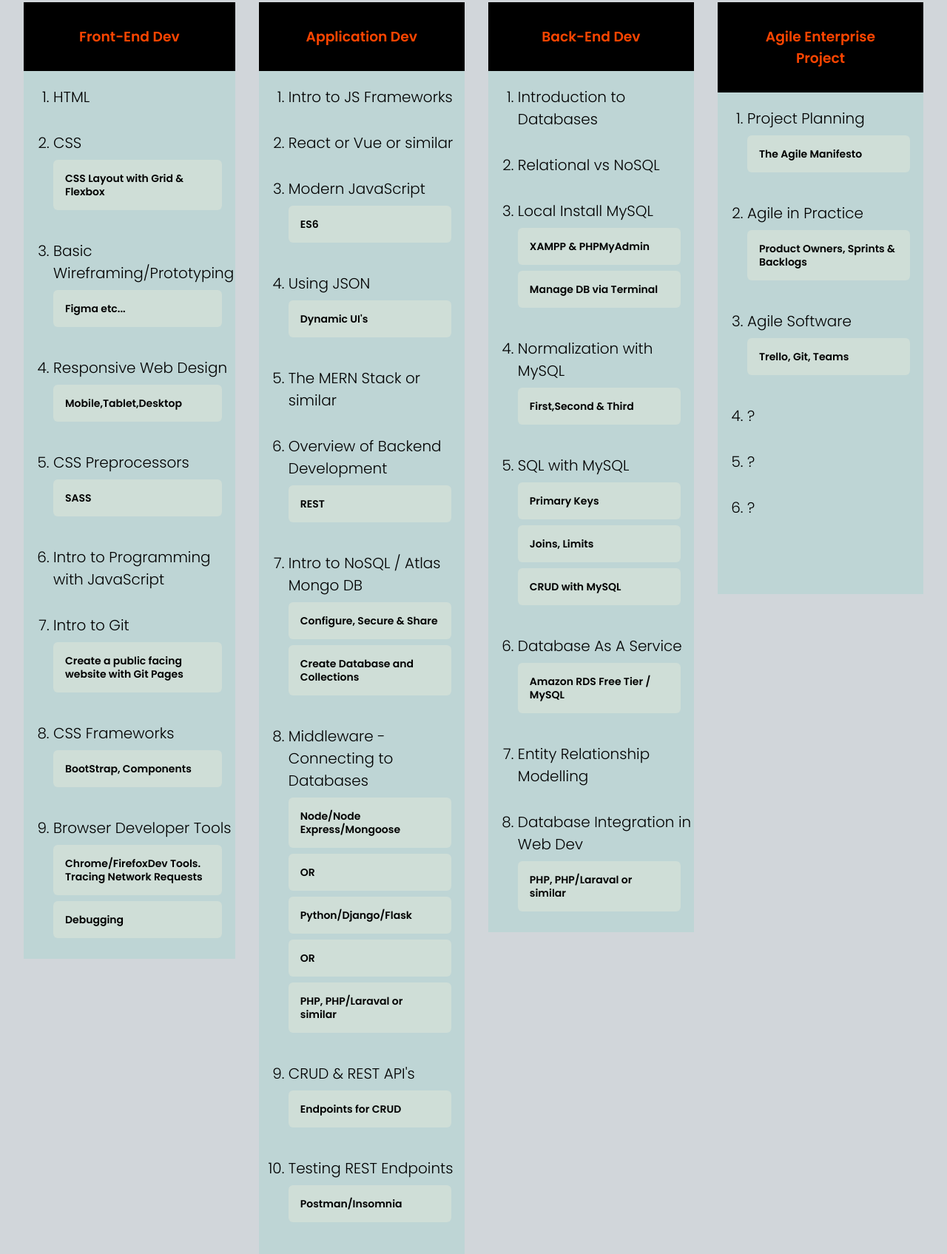
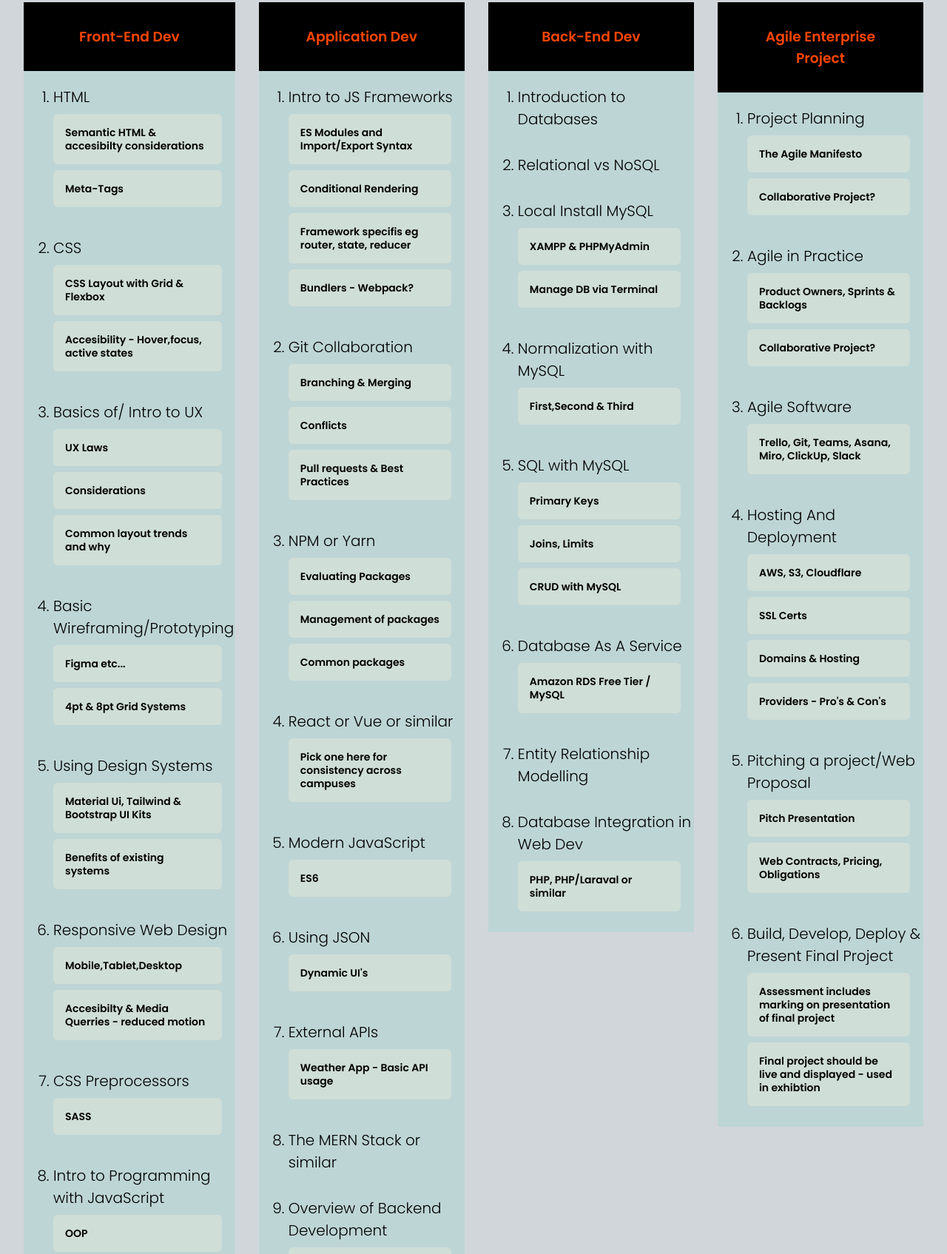
Before and after one commit to kdowd/weboutline, a plain HTML site: page index.html in a window 1280 px wide. Shown: the part 141-1836 px from the top of the page at 74% size. Drawn offline with Linux system fonts and the light colour scheme.

Commit message:
Ciarans thought

```diff
--- a/index.html
+++ b/index.html
@@ -107,45 +107,105 @@
 			<div class="col">
 				<h3>Front-End Dev</h3>
 				<ul>
-					<li>HTML</li>
+					<li>HTML
+						<p>Semantic HTML & accesibilty considerations</p>
+						<p>Meta-Tags</p>
+					</li>
 					<li>
 						CSS
 						<p>CSS Layout with Grid & Flexbox</p>
+						<p>Accesibility - Hover,focus, active states</p>
+					</li>
+					<li>
+						Basics of/ Intro to UX
+						<p>UX Laws</p>
+						<p>Considerations</p>
+						<p>Common layout trends and why</p>
 					</li>
 					<li>
 						Basic Wireframing/Prototyping
 						<p>Figma etc...</p>
+						<P>4pt & 8pt Grid Systems</P>
+					</li>
+					<li>
+						Using Design Systems
+						<p>Material Ui, Tailwind & Bootstrap UI Kits</p>
+						<p>Benefits of existing systems</p>
 					</li>
 					<li>
 						Responsive Web Design
 						<p>Mobile,Tablet,Desktop</p>
+						<p>Accesibilty & Media Querries - reduced motion</p>
 					</li>
 					<li>
 						CSS Preprocessors
 						<p>SASS</p>
 					</li>
-					<li>Intro to Programming with JavaScript</li>
+					<li>Intro to Programming with JavaScript
+						<p>OOP</p>
+						<p>Functions & Arrow functions</p>
+						<p>Arrays & Array Methods</p>
+						<p>Destructing</p>
+						<p>Template Literals</p>
+						<p>Ternary & Logical Operators</p>
+						<p>DOM manipulation</p>
+						<p>Filtering</p>
+						<p>Loops</p>
+					</li>
+					<li>
+						JS Styleguides
+						<p>Adhering to</p>
+						<p>Creating one</p>
+					</li>
 
 					<li>
 						Intro to Git
 						<p>Create a public facing website with Git Pages</p>
+						<p>Create Repo</p>
+						<p>Push, Pull and Clone - own repo here</p>
 					</li>
 					<li>
 						CSS Frameworks
 						<p>BootStrap, Components</p>
+						<p>Tailwind?</p>
 					</li>
 					<li>
 						Browser Developer Tools
 						<p>Chrome/FirefoxDev Tools. Tracing Network Requests</p>
 						<p>Debugging</p>
 					</li>
+					<li>
+						Accesibility in Web Development
+						<p>Media Queries</p>
+						<p>Screen Readers</p>
+						<p>Basic Design concepts to improve accesibility</p>
+						<p>WCA3 Accesibility Standards</p>
+					</li>
 				</ul>
 			</div>
 			<div class="col">
 				<h3>Application Dev</h3>
 				<ul>
-					<li>Intro to JS Frameworks</li>
-					<li>React or Vue or similar</li>
+					<li>Intro to JS Frameworks
+						<p>ES Modules and Import/Export Syntax</p>
+						<p>Conditional Rendering</p>
+						<p>Framework specifis eg router, state, reducer</p>
+						<p>Bundlers - Webpack?</p>
+					</li>
+					<li>
+						Git Collaboration
+						<p>Branching & Merging</p>
+						<p>Conflicts</p>
+						<p>Pull requests & Best Practices</p>
+					</li>
+					<li>NPM or Yarn
+						<p>Evaluating Packages</p>
+						<p>Management of packages</p>
+						<p>Common packages</p>
+					</li>
+					<li>React or Vue or similar
+						<p>Pick one here for consistency across campuses</p>
+					</li>
 					<li>
 						Modern JavaScript
 						<p>ES6</p>
@@ -153,6 +213,10 @@
 					<li>
 						Using JSON
 						<p>Dynamic UI's</p>
+					</li>
+					<li>
+						External APIs
+						<p>Weather App - Basic API usage</p>
 					</li>
 					<li>The MERN Stack or similar</li>
 					<li>
@@ -183,6 +247,11 @@
 					<li>
 						Single Page Apps
 						<p>SPA's with Vite, Create React App etc..</p>
+						<p>Client side rendering vs Server side rendering</p>
+					</li>
+					<li>
+						Framework Extensions
+						<p>Next Js, Svelte</p>
 					</li>
 					<li>
 						Web Security
@@ -229,18 +298,31 @@
 					<li>
 						Project Planning
 						<p>The Agile Manifesto</p>
+						<p>Collaborative Project?</p>
 					</li>
 					<li>
 						Agile in Practice
 						<p>Product Owners, Sprints & Backlogs</p>
+						<p>Collaborative Project?</p>
 					</li>
 					<li>
 						Agile Software
-						<p>Trello, Git, Teams</p>
+						<p>Trello, Git, Teams, Asana, Miro, ClickUp, Slack</p>
 					</li>
-					<li>?</li>
-					<li>?</li>
-					<li>?</li>
+					<li>Hosting And Deployment
+						<p>AWS, S3, Cloudflare</p>
+						<p>SSL Certs</p>
+						<p>Domains & Hosting</p>
+						<p>Providers - Pro's & Con's</p>
+					</li>
+					<li>Pitching a project/Web Proposal
+						<p>Pitch Presentation</p>
+						<p>Web Contracts, Pricing, Obligations</p>
+					</li>
+					<li>Build, Develop, Deploy & Present Final Project
+						<p>Assessment includes marking on presentation of final project</p>
+						<p>Final project should be live and displayed - used in exhibtion</p>
+					</li>
 				</ul>
 			</div>
 		</div>
```
